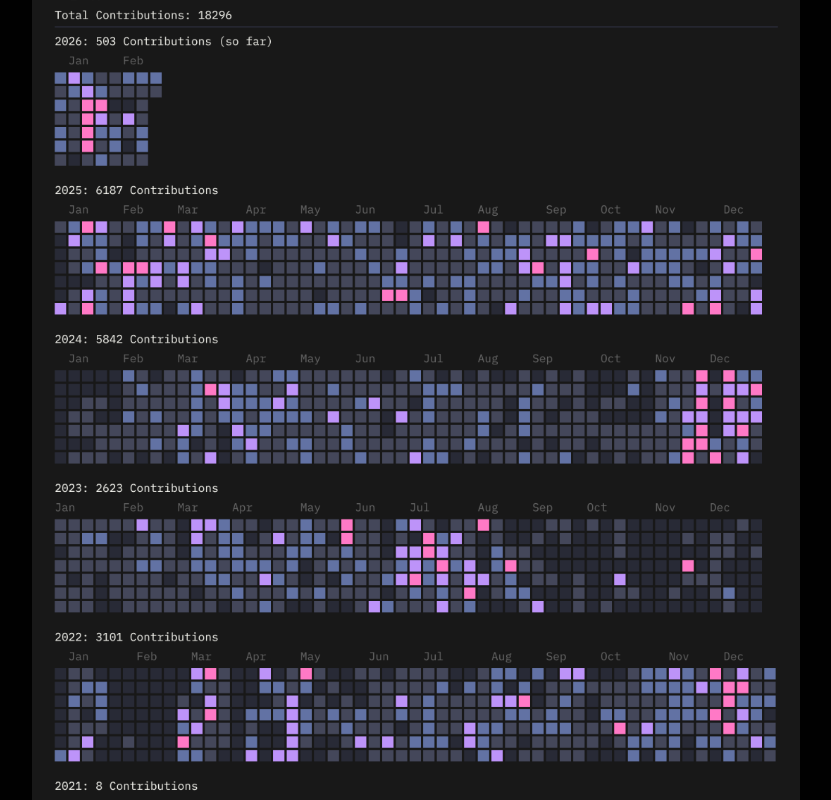
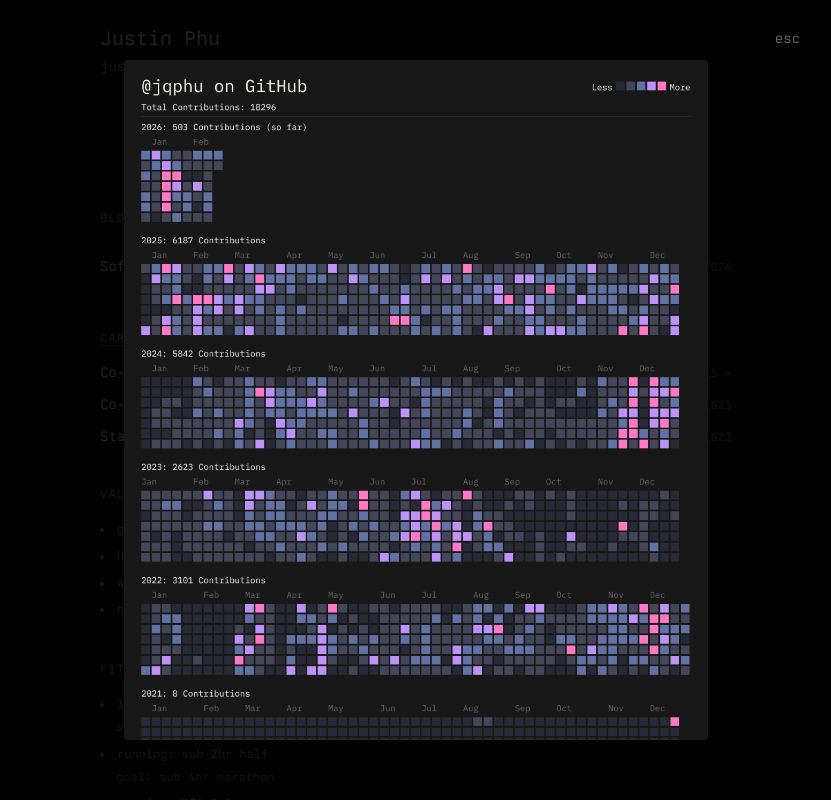
Before and after one commit to jqphu/personal-site, a React (Vite) app: page / in a window 1280 px wide. Both pictures are taken after a click on the button "keep building.". Shown: the top 800 px of the page, without its empty margins (224-1055 px from the left). Built offline with nearby package versions, Linux system fonts and the light colour scheme; no server answers.

Commit message:
fix lightbox image scaling for tall screenshots

```diff
--- a/src/App.tsx
+++ b/src/App.tsx
@@ -177,7 +177,7 @@ function ImageLink({ src, alt, children }: {
           onClick={() => setOpen(false)}
         >
           <div className="relative max-w-3xl w-full">
-            <img src={src} alt={alt} className="w-full rounded" />
+            <img src={src} alt={alt} className="max-w-full max-h-[85vh] mx-auto rounded" />
             <button
               onClick={() => setOpen(false)}
               className="absolute -top-8 right-0 text-[#666] hover:text-white text-sm transition-colors cursor-pointer"
```
